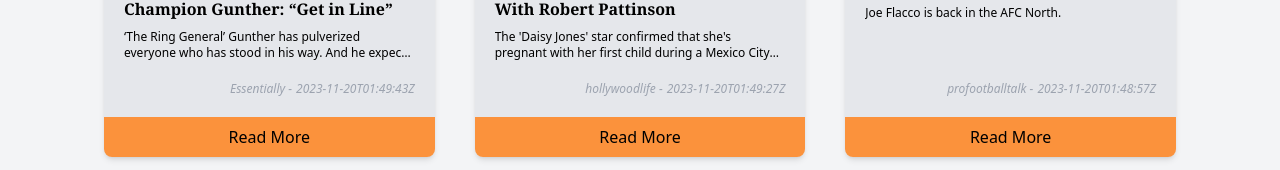
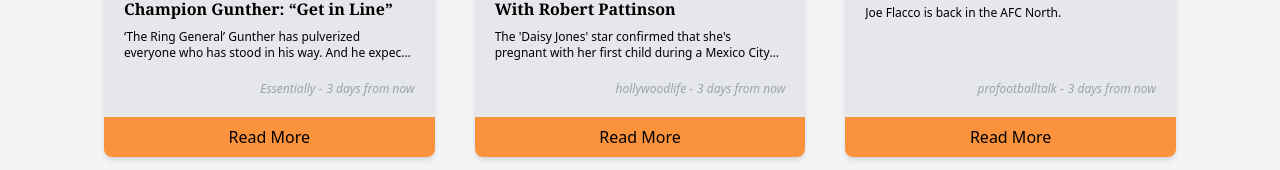
Before and after one commit to shirkocurek/NewsFeed-Live, a Next.js app: page / in a window 1280 px wide. Shown: the part 604-774 px from the top of the page. Built offline with nearby package versions, Linux system fonts and the light colour scheme.

Commit message:
timestamp update

```diff
--- a/app/Article.tsx
+++ b/app/Article.tsx
@@ -1,3 +1,4 @@
+import LiveTimeStamp from "./LiveTimeStamp";
 import ReadMoreButton from "./ReadMoreButton";
 
 type Props = {
@@ -22,7 +23,9 @@ function Article({ dataEntry }: Props) {
           </section>
           <footer className="text-xs text-right ml-auto flex space-x-1 pt-5 italic text-gray-400">
             <p>{dataEntry.source} -</p>
-            <p>{dataEntry.published_at}</p>
+            <p>
+              <LiveTimeStamp time={dataEntry.published_at}/>
+            </p>
           </footer>
         </div>
         <ReadMoreButton dataEntry={dataEntry}/>
--- /dev/null
+++ b/app/LiveTimeStamp.tsx
@@ -0,0 +1,14 @@
+'use client'
+import TimeAgo from "react-timeago";
+
+type Props = {
+    time: string;
+};
+
+function LiveTimeStamp({ time }: Props) {
+  return (
+    <TimeAgo date={time}/>
+  )
+}
+
+export default LiveTimeStamp;
--- a/app/article/page.tsx
+++ b/app/article/page.tsx
@@ -1,4 +1,5 @@
 import { notFound } from "next/navigation";
+import LiveTimeStamp from "../LiveTimeStamp";
 
 type Props = {
   searchParams?: DataEntry;
@@ -30,7 +31,9 @@ function ArticlePage({ searchParams }: Props) {
           <div className="flex divided-x-2 space-x-4">
             <h2 className="font-bold">By: {dataEntry.author}</h2>
             <h2 className="font bold pl-4">Source: {dataEntry.source}</h2>
-            <p className="pl-4">{dataEntry.published_at}</p>
+            <p className="pl-4">
+              <LiveTimeStamp time={dataEntry.published_at}/>
+            </p>
           </div>
           <p className="pt-4">{dataEntry.description}</p>
         </div>
--- a/package.json
+++ b/package.json
@@ -17,12 +17,14 @@
     "next": "14.0.2",
     "next-themes": "^0.2.1",
     "react": "^18",
-    "react-dom": "^18"
+    "react-dom": "^18",
+    "react-timeago": "^7.2.0"
   },
   "devDependencies": {
     "@types/node": "^20",
     "@types/react": "^18",
     "@types/react-dom": "^18",
+    "@types/react-timeago": "^4.1.6",
     "autoprefixer": "^10.0.1",
     "eslint": "^8",
     "eslint-config-next": "14.0.2",
```
Also changed, not shown: 1 other file (tests, documents, lock files or other folders).
